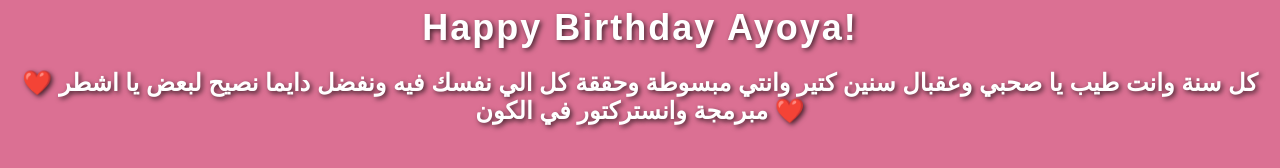
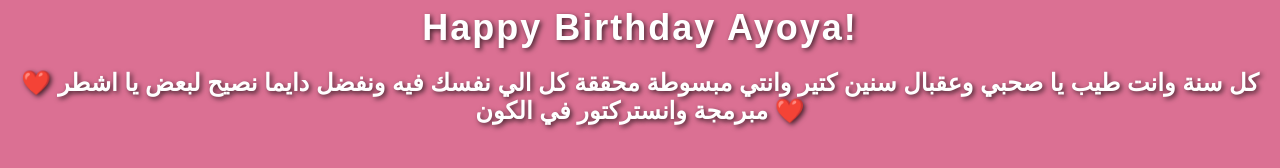
Before and after one commit to Ahm3dMoham3d/birthday-ayoya, a plain HTML site: page index.html in a window 1280 px wide. Shown: the part 454-622 px from the top of the page. Drawn offline with Linux system fonts and the light colour scheme.

Commit message:
Update index.html

```diff
--- a/index.html
+++ b/index.html
@@ -24,7 +24,7 @@
     <!-- Happy Birthday Message -->
     <div class="message">Happy Birthday Ayoya!</div>
     <div class="message2">
-      ❤️ كل سنة وانت طيب يا صحبي وعقبال سنين كتير وانتي مبسوطة وحققة كل الي نفسك
+      ❤️ كل سنة وانت طيب يا صحبي وعقبال سنين كتير وانتي مبسوطة محققة كل الي نفسك
       فيه ونفضل دايما نصيح لبعض يا اشطر مبرمجة وانستركتور في الكون ❤️
     </div>
   </body>
```
